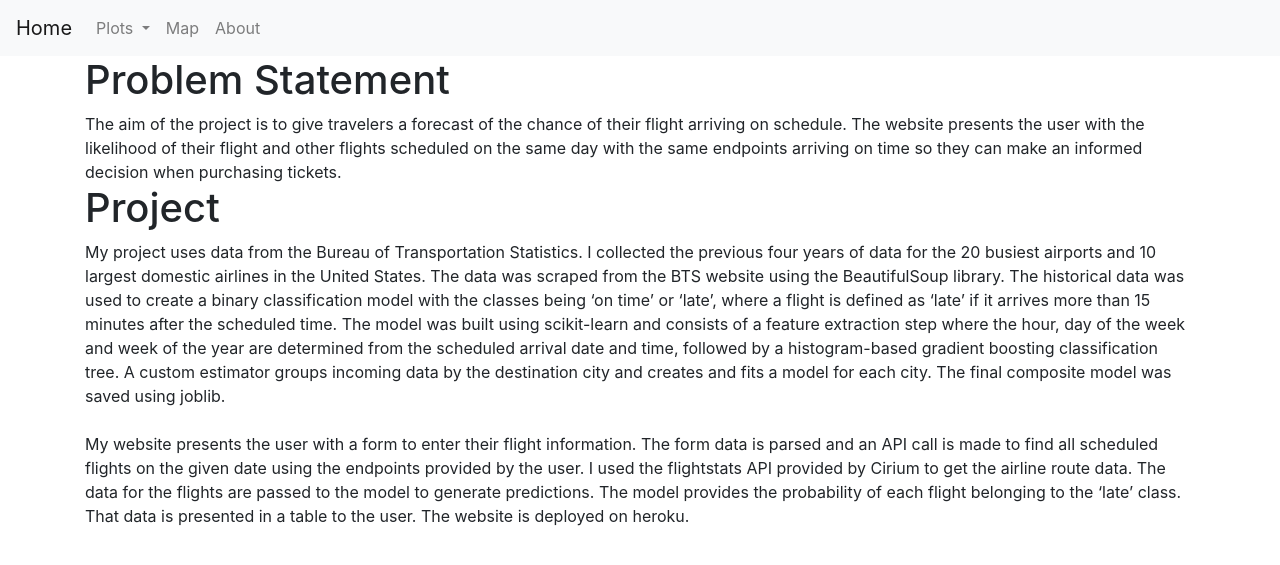
After one commit to dustincombs/dcc-ontime, a Flask app: page /static/about.html in a window 1280 px wide. The commit adds this page. Shown: the top 565 px of the page. Run offline with Flask 2, Linux system fonts and the light colour scheme.

Commit message:
add about page

```diff
--- /dev/null
+++ b/static/about.html
@@ -0,0 +1,59 @@
+<!DOCTYPE html>
+<html lang="en">
+
+<head>
+ 	<meta charset="UTF-8">
+  <script src="https://cdnjs.cloudflare.com/ajax/libs/popper.js/2.11.6/umd/popper.min.js"></script>
+ 	<link rel="stylesheet" href="https://cdn.jsdelivr.net/npm/bootstrap@4.5.3/dist/css/bootstrap.min.css" integrity="sha384-TX8t27EcRE3e/ihU7zmQxVncDAy5uIKz4rEkgIXeMed4M0jlfIDPvg6uqKI2xXr2" crossorigin="anonymous">
+	<title>Home</title>
+</head>
+<body>
+<nav class="navbar navbar-expand-lg navbar-light bg-light">
+  <a class="navbar-brand" href="/">Home</a>
+  <button class="navbar-toggler" type="button" data-toggle="collapse" data-target="#navbarNavDropdown" aria-controls="navbarNavDropdown" aria-expanded="false" aria-label="Toggle navigation">
+    <span class="navbar-toggler-icon"></span>
+  </button>
+  <div class="collapse navbar-collapse" id="navbarNavDropdown">
+    <ul class="navbar-nav">
+     <li class="nav-item dropdown">
+        <a class="nav-link dropdown-toggle" href="#" id="navbarDropdownMenuLink" data-toggle="dropdown" aria-haspopup="true" aria-expanded="false">
+          Plots
+        </a>
+        <div class="dropdown-menu" aria-labelledby="navbarDropdownMenuLink">
+          <a class="dropdown-item" href="viz1.html">Delay Distribution</a>
+          <a class="dropdown-item" href="viz1.html#by_hour">Delay by Time of Day</a>
+          <a class="dropdown-item" href="viz1.html#by_week"">Delay by Week of Year</a>
+        </div>
+      </li>
+      <li class="nav-item">
+      	<a class="nav-link" href="map.html">Map</a>
+      </li>
+      <li class="nav-item">
+      	<a class="nav-link" href="about.html">About</a>
+      </li>
+    </ul>
+  </div>
+</nav>
+<div class="container">
+	<div class="row">
+		<div class="col-md-12">
+			<h1>Problem Statement</h1>
+
+The aim of the project is to give travelers a forecast of the chance of their flight arriving on schedule. The website presents the user with the likelihood of their flight and other flights scheduled on the same day with the same endpoints arriving on time so they can make an informed decision when purchasing tickets.
+
+    		<h1>Project</h1>
+
+My project uses data from the Bureau of Transportation Statistics. I collected the previous four years of data for the 20 busiest airports and 10 largest domestic airlines in the United States. The data was scraped from the BTS website using the BeautifulSoup library. The historical data was used to create a binary classification model with the classes being ‘on time’ or ‘late’, where a flight is defined as ‘late’ if it arrives more than 15 minutes after the scheduled time. The model was built using scikit-learn and consists of a feature extraction step where the hour, day of the week and week of the year are determined from the scheduled arrival date and time, followed by a histogram-based gradient boosting classification tree. A custom estimator groups incoming data by the destination city and creates and fits a model for each city. The final composite model was saved using joblib.
+<br/>
+<br/>
+My website presents the user with a form to enter their flight information. The form data is parsed and an API call is made to find all scheduled flights on the given date using the endpoints provided by the user. I used the flightstats API provided by Cirium to get the airline route data. The data for the flights are passed to the model to generate predictions. The model provides the probability of each flight belonging to the ‘late’ class. That data is presented in a table to the user. The website is deployed on heroku.
+        </div>
+    </div>
+</div>
+</div>
+
+<script src="https://code.jquery.com/jquery-3.5.1.slim.min.js" integrity="sha384-DfXdz2htPH0lsSSs5nCTpuj/zy4C+OGpamoFVy38MVBnE+IbbVYUew+OrCXaRkfj" crossorigin="anonymous"></script>
+<script src="https://cdn.jsdelivr.net/npm/popper.js@1.16.1/dist/umd/popper.min.js" integrity="sha384-9/reFTGAW83EW2RDu2S0VKaIzap3H66lZH81PoYlFhbGU+6BZp6G7niu735Sk7lN" crossorigin="anonymous"></script>
+<script src="https://cdn.jsdelivr.net/npm/bootstrap@4.5.3/dist/js/bootstrap.min.js" integrity="sha384-w1Q4orYjBQndcko6MimVbzY0tgp4pWB4lZ7lr30WKz0vr/aWKhXdBNmNb5D92v7s" crossorigin="anonymous"></script>
+</body>
+</html>
--- a/static/viz1.html
+++ b/static/viz1.html
@@ -28,7 +28,7 @@
         <a class="nav-link" href="static/map.html">Map</a>
       </li>
       <li class="nav-item">
-        <a class="nav-link" href="about.html">About</a>
+        <a class="nav-link" href="static/about.html">About</a>
       </li>
     </ul>
   </div>
--- a/templates/index.html
+++ b/templates/index.html
@@ -29,7 +29,7 @@
       	<a class="nav-link" href="static/map.html">Map</a>
       </li>
       <li class="nav-item">
-      	<a class="nav-link" href="about.html">About</a>
+      	<a class="nav-link" href="static/about.html">About</a>
       </li>
     </ul>
   </div>
```
